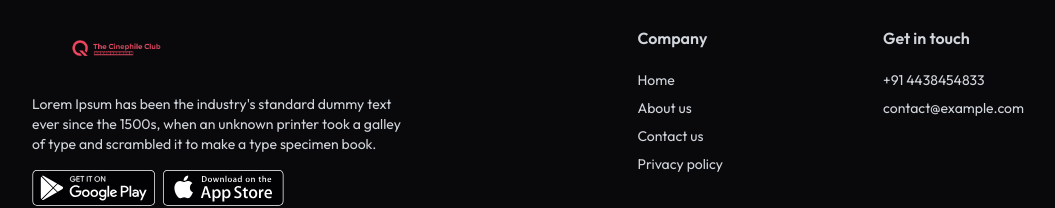
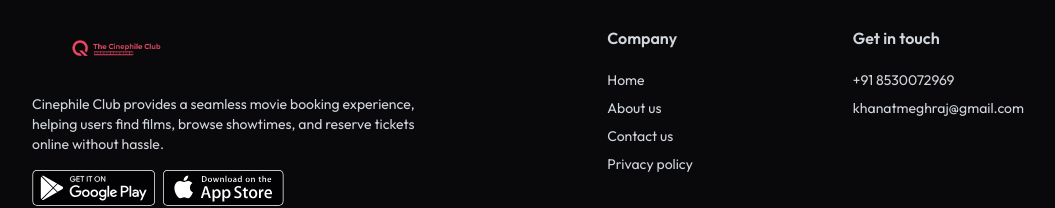
Before and after one commit to meghraj0526/Movie-Ticket-Booking-Website, a React (Vite) app in the folder client/: page / in a window 1280 px wide. Shown: the part 2148-2356 px from the top of the page, without its empty margins (112-1167 px from the left). Built offline with nearby package versions, Linux system fonts and the light colour scheme; no server answers.

Commit message:
booking confirmation added

```diff
--- a/client/src/components/Footer.jsx
+++ b/client/src/components/Footer.jsx
@@ -8,7 +8,7 @@ const Footer = () => {
                 <div className="md:max-w-96">
                     <img alt="" class="h-11" src={assets.logo2}/>
                     <p className="mt-6 text-sm">
-                        Lorem Ipsum has been the industry's standard dummy text ever since the 1500s, when an unknown printer took a galley of type and scrambled it to make a type specimen book.
+                        Cinephile Club provides a seamless movie booking experience, helping users find films, browse showtimes, and reserve tickets online without hassle.
                     </p>
                     <div className="flex items-center gap-2 mt-4">
                         <img src={assets.googlePlay} alt="google play" className="h-9 w-auto" />
@@ -28,8 +28,8 @@ const Footer = () => {
                     <div>
                         <h2 className="font-semibold mb-5">Get in touch</h2>
                         <div className="text-sm space-y-2">
-                            <p>+91 4438454833</p>
-                            <p>contact@example.com</p>
+                            <p>+91 8530072969</p>
+                            <p>khanatmeghraj@gmail.com</p>
                         </div>
                     </div>
                 </div>
--- a/client/src/components/admin/AdminNavbar.jsx
+++ b/client/src/components/admin/AdminNavbar.jsx
@@ -6,7 +6,7 @@ import { assets } from '../../assets/assets'
 const AdminNavbar = () => {
   return (
     <div className='flex items-center justify-between px-6 md:px-10 h-16 border-b border-gray-300/30'>
-        <Link>
+        <Link to={'/'}>
         <img src={assets.logo2} alt="logo" className='w-75 h-20' />
         </Link>
     </div>
--- a/client/src/context/AppContext.jsx
+++ b/client/src/context/AppContext.jsx
@@ -77,7 +77,7 @@ const fetchIsAdmin = async () => {
 
     useEffect(()=> {
         if(user){
-            fetchIsAdmin()
+            // fetchIsAdmin()
             fetchFavoriteMovies()
         }
     },[user])
```
Also changed, not shown: 1 other file (tests, documents, lock files or other folders).
